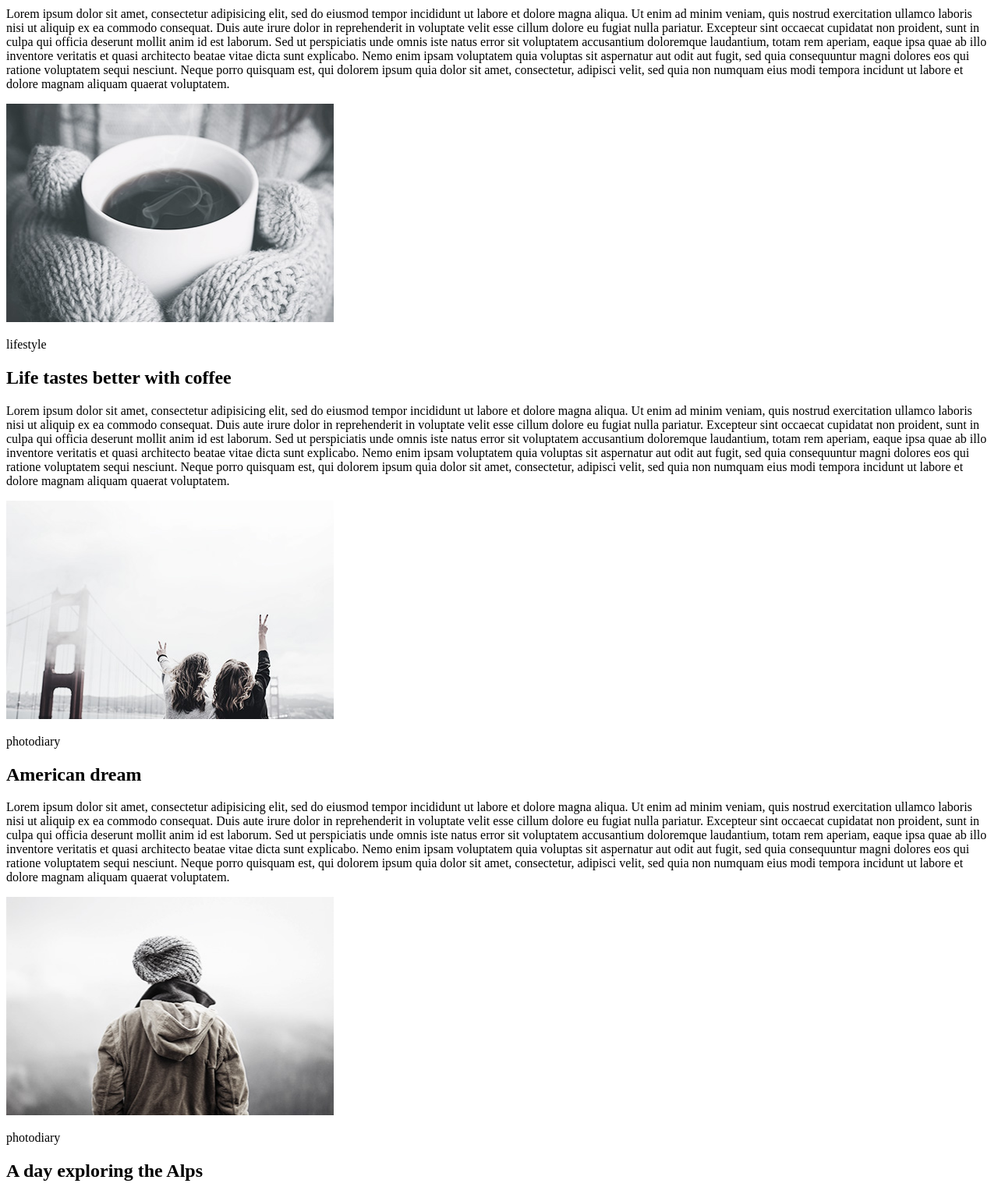
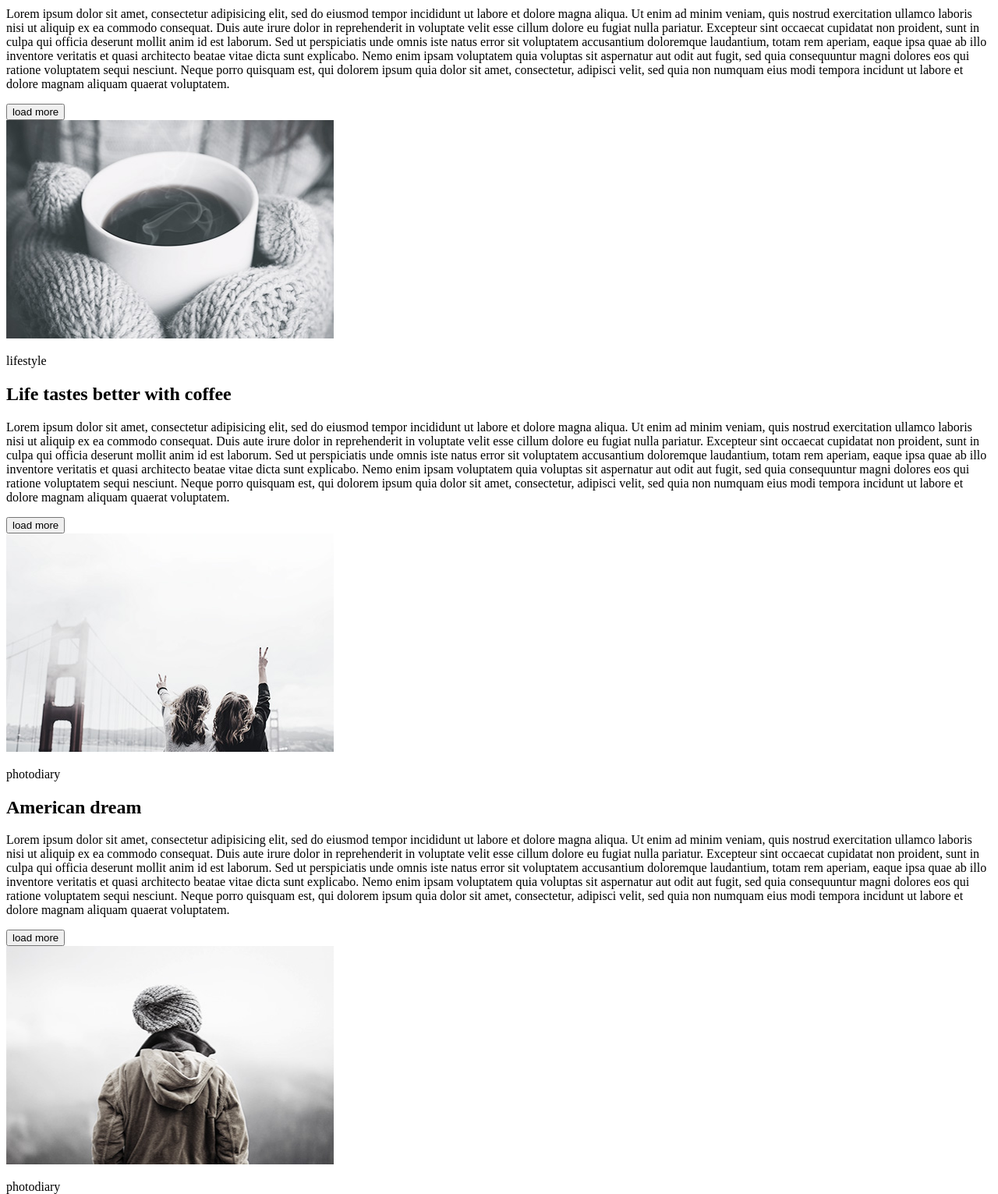
Before and after one commit to romanitwork/goit-fe-course, a plain HTML site: page module-01-02/index.html in a window 1280 px wide. Shown: the part 480-2011 px from the top of the page at 78% size. Drawn offline with Linux system fonts and the light colour scheme.

Commit message:
added articles

```diff
--- a/module-01-02/index.html
+++ b/module-01-02/index.html
@@ -28,7 +28,8 @@
 
 
    <main class="main-content">
-       <section class="category">
+       <section class="main-content-list">
+           <article class="main-content-list-item">
            <img src="img/image1.jpg" alt="image1" width="420" height="280">
                <p>Lifestyle</p>
                <h2>More than just a music festival</h2>
@@ -40,6 +41,9 @@
                    Nemo enim ipsam voluptatem quia voluptas sit aspernatur aut odit aut fugit, sed quia consequuntur magni dolores eos qui ratione voluptatem sequi nesciunt.
                    Neque porro quisquam est, qui dolorem ipsum quia dolor sit amet, consectetur, adipisci velit, sed quia non numquam eius modi tempora incidunt ut labore et dolore magnam aliquam quaerat voluptatem.
                 </p>
+                <button>load more</button>
+            </article>
+            <article class="main-content-list-item">
                 <img src="img/image2.jpg" alt="image2" width="420" height="280">
                <p>lifestyle</p>
                <h2>Life tastes better with coffee</h2>
@@ -51,6 +55,9 @@
                    Nemo enim ipsam voluptatem quia voluptas sit aspernatur aut odit aut fugit, sed quia consequuntur magni dolores eos qui ratione voluptatem sequi nesciunt.
                    Neque porro quisquam est, qui dolorem ipsum quia dolor sit amet, consectetur, adipisci velit, sed quia non numquam eius modi tempora incidunt ut labore et dolore magnam aliquam quaerat voluptatem.
                 </p>
+                <button>load more</button>
+            </article>
+            <article class="main-content-list-item">
                 <img src="img/image3.jpg" alt="image3" width="420" height="280">
                <p>photodiary</p>
                <h2>American dream</h2>
@@ -62,6 +69,9 @@
                    Nemo enim ipsam voluptatem quia voluptas sit aspernatur aut odit aut fugit, sed quia consequuntur magni dolores eos qui ratione voluptatem sequi nesciunt.
                    Neque porro quisquam est, qui dolorem ipsum quia dolor sit amet, consectetur, adipisci velit, sed quia non numquam eius modi tempora incidunt ut labore et dolore magnam aliquam quaerat voluptatem.
                 </p>
+                <button>load more</button>
+            </article>
+            <article class="main-content-list-item">
                 <img src="img/image4.jpg" alt="image4" width="420" height="280">
                <p>photodiary</p>
                <h2>A day exploring the Alps</h2>
@@ -74,6 +84,7 @@
                    Neque porro quisquam est, qui dolorem ipsum quia dolor sit amet, consectetur, adipisci velit, sed quia non numquam eius modi tempora incidunt ut labore et dolore magnam aliquam quaerat voluptatem.
                 </p>
                 <button>load more</button>
+            </article>
        </section>
 
    </main>
```
